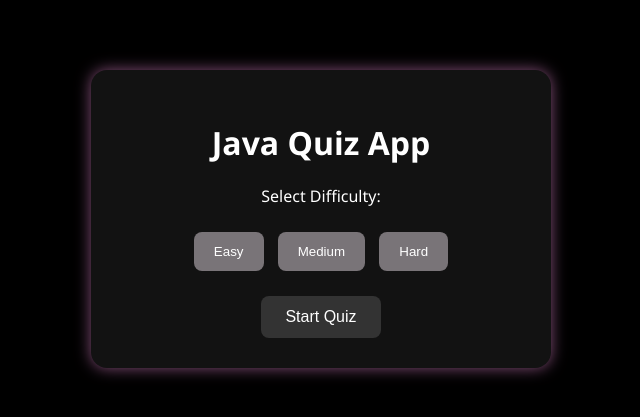
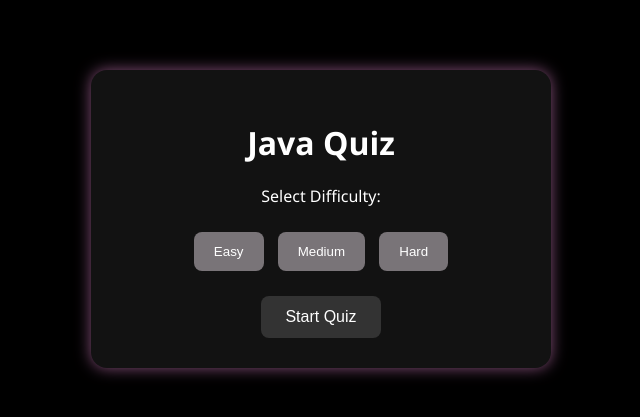
Before and after one commit to JyothiDevappa/java-quiz, a plain HTML site: page index.html in a window 1280 px wide. Shown: the part 181-598 px from the top of the page, without its empty margins (319-959 px from the left). Drawn offline with Linux system fonts and the light colour scheme.

Commit message:
Update index.html

```diff
--- a/index.html
+++ b/index.html
@@ -3,12 +3,12 @@
 <head>
   <meta charset="UTF-8" />
   <meta name="viewport" content="width=device-width, initial-scale=1" />
-  <title>Java Quiz App</title>
+  <title>Java Quiz</title>
   <link rel="stylesheet" href="style.css" />
 </head>
 <body>
   <div class="container">
-    <h1>Java Quiz App</h1>
+    <h1>Java Quiz </h1>
     <p>Select Difficulty:</p>
 
     <div class="levels">
```
